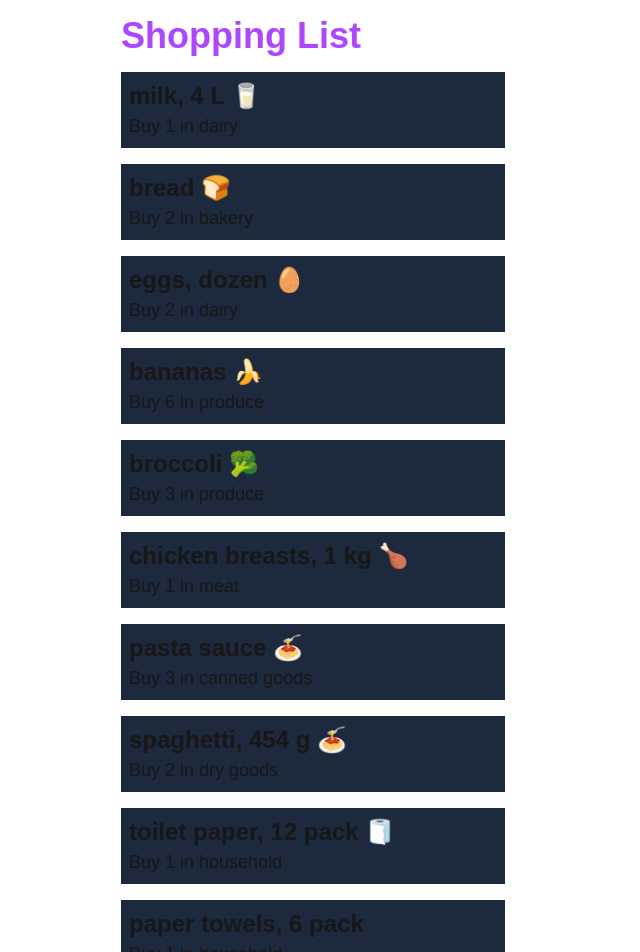
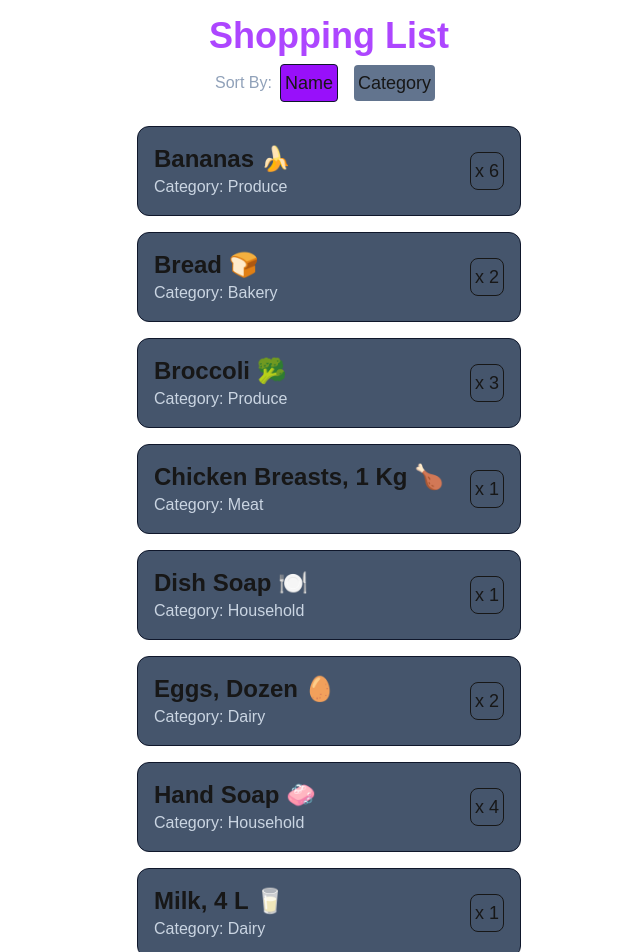
Before and after one commit to CodyLeblanc13/cprg306-assignments, a Next.js app: page /week-6 in a window 1280 px wide. Shown: the top 952 px of the page, without its empty margins (311-951 px from the left). Built offline with nearby package versions, Linux system fonts and the light colour scheme.

Commit message:
built out week 6 assignment

```diff
--- a/app/components/home.js
+++ b/app/components/home.js
@@ -2,7 +2,7 @@ import Link from "next/link";
 
 export default function Home() {
   return (
-    <Link href="/" className="text-blue-500">
+    <Link href="/" className="text-blue-500 flex justify-center p-4 hover:underline hover:text-blue-700">
       Return to Home Page
     </Link>
   );
--- a/app/page.js
+++ b/app/page.js
@@ -5,6 +5,7 @@ export default function Page() {
     { week: 3, description: "Styled Shopping List" },
     { week: 4, description: "Basic Interactive Component" },
     { week: 5, description: "Interactivity with Forms" },
+    { week: 6, description: "Sorting and Filtering Lists" },
   ];
 
   return (
--- a/app/week-6/item-list.js
+++ b/app/week-6/item-list.js
@@ -1,91 +1,49 @@
+"use client";
 import Item from "./item";
+import { useState } from "react";
+import items from "./items.json";
 
 export default function ItemList() {
-  const item1 = {
-    name: "milk, 4 L 🥛",
-    quantity: 1,
-    category: "dairy",
-  };
+  const [sortBy, setSortBy] = useState("name");
 
-  const item2 = {
-    name: "bread 🍞",
-    quantity: 2,
-    category: "bakery",
-  };
+  let sortedItems = [...items];
 
-  const item3 = {
-    name: "eggs, dozen 🥚",
-    quantity: 2,
-    category: "dairy",
-  };
+  if (sortBy === "name") {
+    sortedItems.sort((a, b) => a.name.localeCompare(b.name));
+  } else if (sortBy === "category") {
+    sortedItems.sort((a, b) => a.category.localeCompare(b.category));
+  }
 
-  const item4 = {
-    name: "bananas 🍌",
-    quantity: 6,
-    category: "produce",
-  };
+  const getButtonClass = (type) => {
+    return sortBy === type
+      ? "bg-purple-600 p-1 m-2 rounded text-lg border border-slate-900"
+      : "bg-slate-500 p-1 m-2 rounded text-lg hover:bg-slate-700 border-slate-500 hover:border-slate-300";
+  }
 
-  const item5 = {
-    name: "broccoli 🥦",
-    quantity: 3,
-    category: "produce",
-  };
-
-  const item6 = {
-    name: "chicken breasts, 1 kg 🍗",
-    quantity: 1,
-    category: "meat",
-  };
-
-  const item7 = {
-    name: "pasta sauce 🍝",
-    quantity: 3,
-    category: "canned goods",
-  };
-
-  const item8 = {
-    name: "spaghetti, 454 g 🍝",
-    quantity: 2,
-    category: "dry goods",
-  };
-
-  const item9 = {
-    name: "toilet paper, 12 pack 🧻",
-    quantity: 1,
-    category: "household",
-  };
-
-  const item10 = {
-    name: "paper towels, 6 pack",
-    quantity: 1,
-    category: "household",
-  };
-
-  const item11 = {
-    name: "dish soap 🍽️",
-    quantity: 1,
-    category: "household",
-  };
-
-  const item12 = {
-    name: "hand soap 🧼",
-    quantity: 4,
-    category: "household",
-  };
   return (
     <div>
-      <Item item={item1} />
-      <Item item={item2} />
-      <Item item={item3} />
-      <Item item={item4} />
-      <Item item={item5} />
-      <Item item={item6} />
-      <Item item={item7} />
-      <Item item={item8} />
-      <Item item={item9} />
-      <Item item={item10} />
-      <Item item={item11} />
-      <Item item={item12} />
+      <div className="flex justify-center items-center">
+        <span className="text-md text-slate-400">Sort By: </span>
+        <button
+          type="button"
+          onClick={() => setSortBy("name")}
+          className={getButtonClass("name")}
+        >
+          Name
+        </button>
+        <button
+          type="button"
+          onClick={() => setSortBy("category")}
+          className={getButtonClass("category")}
+        >
+          Category
+        </button>
+      </div>
+      <div>
+        {sortedItems.map((item) => (
+          <Item key={item.id} item={item} />
+        ))}
+      </div>
     </div>
   );
 }
--- a/app/week-6/item.js
+++ b/app/week-6/item.js
@@ -1,11 +1,12 @@
 export default function Item({ item }) {
   const { name, quantity, category } = item;
   return (
-    <ul className="bg-slate-800 my-4 p-2 w-96">
-      <li className="font-bold text-2xl">{name}</li>
-      <li className="text-lg">
-        Buy {quantity} in {category}
-      </li>
-    </ul>
+    <li className="flex items-center justify-between p-4 m-4 border border-slate-900 rounded-xl bg-slate-600 hover:border-slate-300 transition">
+      <div>
+        <h2 className="font-bold text-2xl capitalize">{name}</h2>
+        <p className="text-md text-slate-300 capitalize">Category: {category}</p>
+      </div>
+      <p className="text-lg border p-1 rounded-lg">x {quantity}</p>
+    </li>
   );
 }
--- a/app/week-6/items.json
+++ b/app/week-6/items.json
@@ -1,55 +1,55 @@
 [
   {
     "id": "1h2GJKH12gkHG31h1H",
-    "name": "milk, 4 L ",
+    "name": "milk, 4 L 🥛",
     "quantity": 1,
     "category": "dairy"
   },
   {
     "id": "2KJH3k2j3H1k2J3K1H",
-    "name": "bread ",
+    "name": "bread 🍞",
     "quantity": 2,
     "category": "bakery"
   },
   {
     "id": "3h2KJH3k2j3H1k2J3",
-    "name": "eggs, dozen ",
+    "name": "eggs, dozen 🥚",
     "quantity": 2,
     "category": "dairy"
   },
   {
     "id": "4k2J3K1H2GJKH12gk",
-    "name": "bananas ",
+    "name": "bananas 🍌",
     "quantity": 6,
     "category": "produce"
   },
   {
     "id": "5H1h1H2KJH3k2j3H",
-    "name": "broccoli ",
+    "name": "broccoli 🥦",
     "quantity": 3,
     "category": "produce"
   },
   {
     "id": "6H1k2J3K1H2GJKH1",
-    "name": "chicken breasts, 1 kg ",
+    "name": "chicken breasts, 1 kg 🍗",
     "quantity": 1,
     "category": "meat"
   },
   {
     "id": "7gkHG31h1H2KJH3k",
-    "name": "pasta sauce ",
+    "name": "pasta sauce 🍝",
     "quantity": 3,
     "category": "canned goods"
   },
   {
     "id": "8j3H1k2J3K1H2GJK",
-    "name": "spaghetti, 454 g ",
+    "name": "spaghetti, 454 g 🍝",
     "quantity": 2,
     "category": "dry goods"
   },
   {
     "id": "9H12gkHG31h1H2KJ",
-    "name": "toilet paper, 12 pack ",
+    "name": "toilet paper, 12 pack 🧻",
     "quantity": 1,
     "category": "household"
   },
@@ -61,13 +61,13 @@
   },
   {
     "id": "11k2J3K1H2GJKH12",
-    "name": "dish soap ",
+    "name": "dish soap 🍽️",
     "quantity": 1,
     "category": "household"
   },
   {
     "id": "12GJKH12gkHG31h1",
-    "name": "hand soap ",
+    "name": "hand soap 🧼",
     "quantity": 4,
     "category": "household"
   }
--- a/app/week-6/page.js
+++ b/app/week-6/page.js
@@ -3,7 +3,7 @@ import ItemList from "./item-list";
 export default function page() {
   return (
     <main className="mx-auto max-w-md p-4">
-      <h1 className="text-4xl font-bold text-purple-500">Shopping List</h1>
+      <h1 className="flex justify-center text-4xl font-bold text-purple-500">Shopping List</h1>
       <ItemList />
       <Home />
     </main>
```
